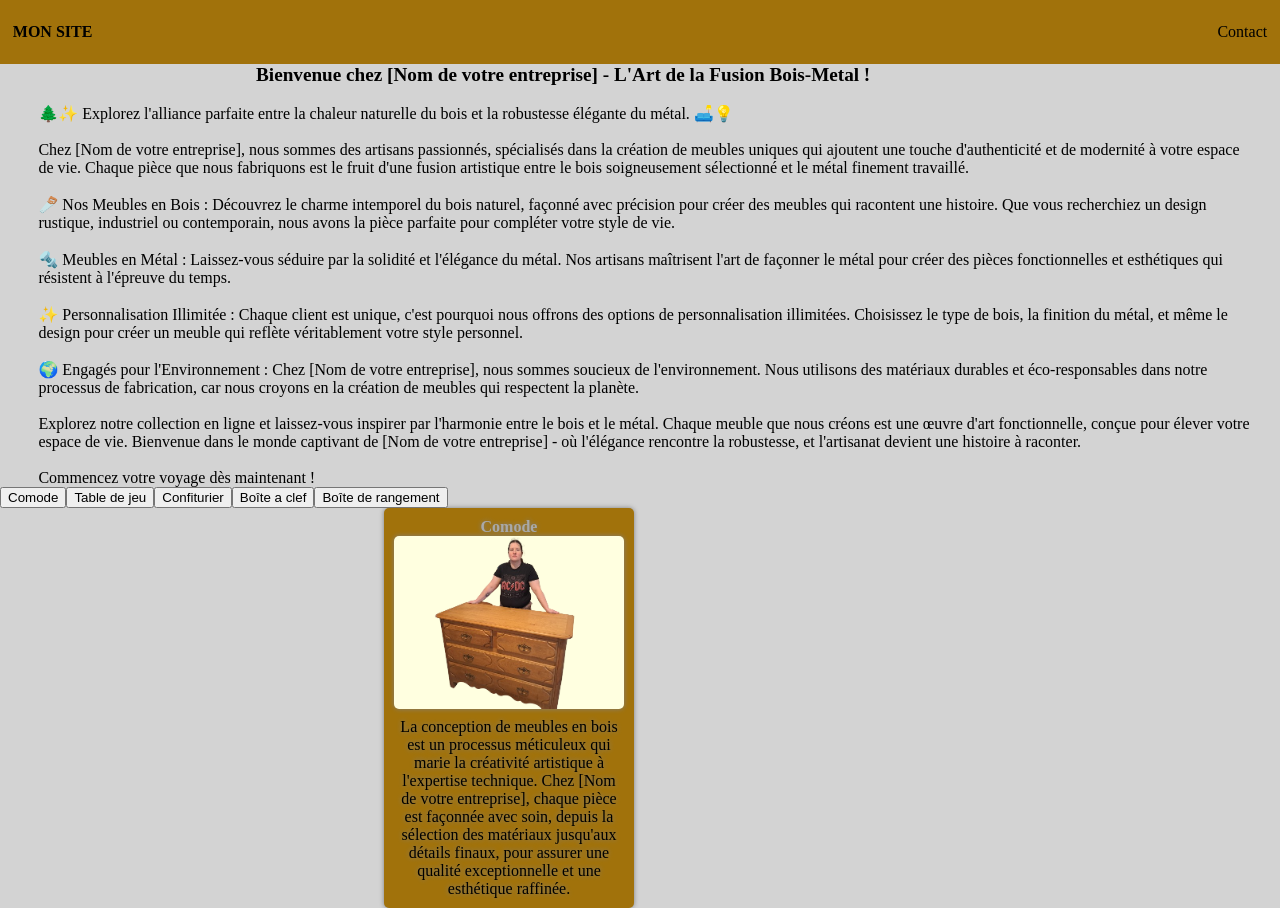
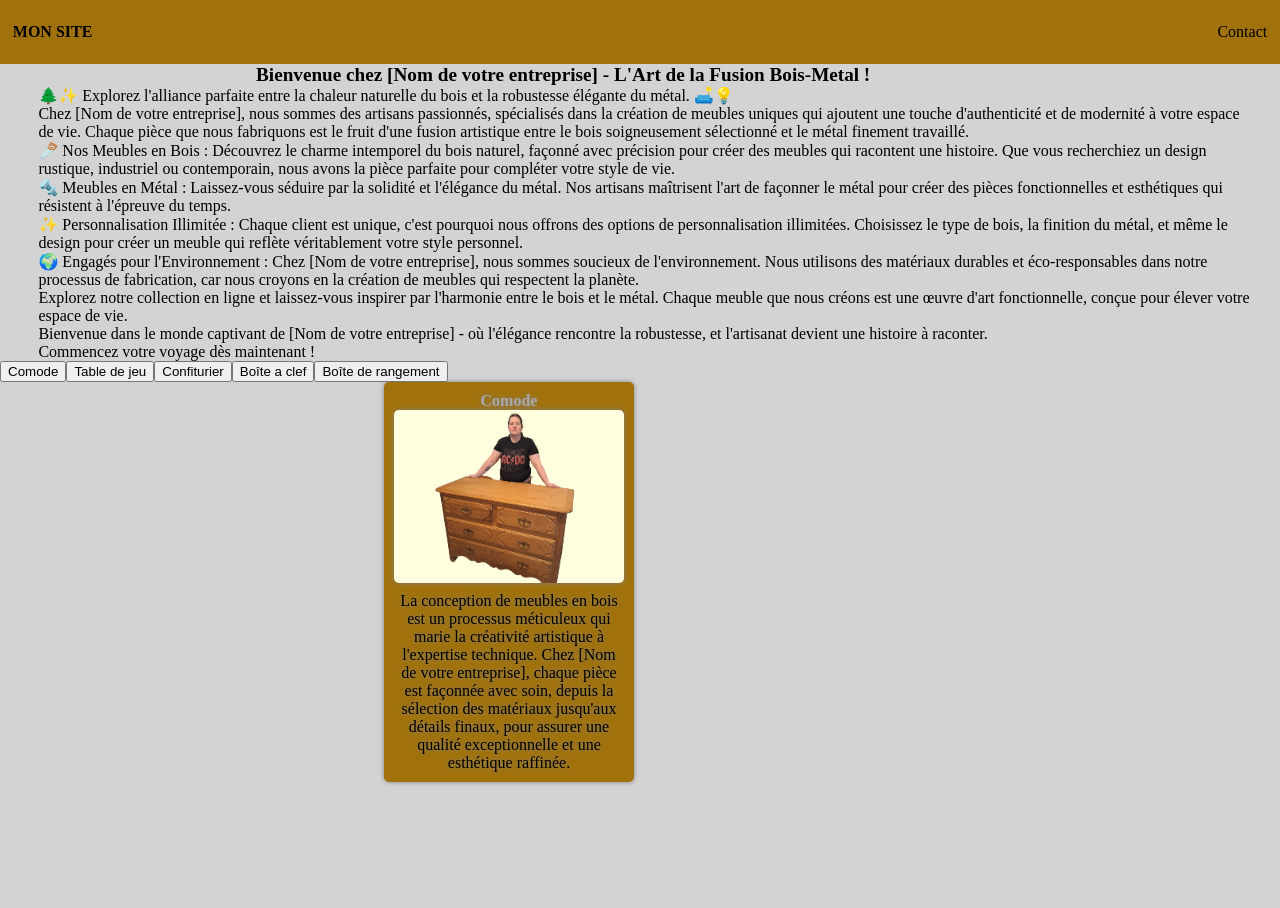
Before and after one commit to Romlion/MySite, a React (Vite) app: page / in a window 1280 px wide. After the commit the page ends 800 px from the top, so only its background shows below. Built offline with nearby package versions, Linux system fonts and the light colour scheme.

Commit message:
modified

```diff
--- a/src/components/HomePage/Home.jsx
+++ b/src/components/HomePage/Home.jsx
@@ -4,19 +4,19 @@ import "./Home.css";
 const Home = () => {
     return (
         <>
-        <h1>Bienvenue chez [Nom de votre entreprise] - L'Art de la Fusion Bois-Metal !</h1><br />
-        <p>🌲✨ Explorez l'alliance parfaite entre la chaleur naturelle du bois et la robustesse élégante du métal. 🛋️💡</p><br />
+        <h1>Bienvenue chez [Nom de votre entreprise] - L'Art de la Fusion Bois-Metal ! </h1>
+        <p>🌲✨ Explorez l'alliance parfaite entre la chaleur naturelle du bois et la robustesse élégante du métal. 🛋️💡<br />
 
-<p>Chez [Nom de votre entreprise], nous sommes des artisans passionnés, spécialisés dans la création de meubles uniques qui ajoutent une touche d'authenticité et de modernité à votre espace de vie.
-Chaque pièce que nous fabriquons est le fruit d'une fusion artistique entre le bois soigneusement sélectionné et le métal finement travaillé.</p><br />
-<p>🪚 Nos Meubles en Bois : Découvrez le charme intemporel du bois naturel, façonné avec précision pour créer des meubles qui racontent une histoire. Que vous recherchiez un design rustique, industriel ou contemporain, nous avons la pièce parfaite pour compléter votre style de vie.</p><br />
-<p>🔩 Meubles en Métal : Laissez-vous séduire par la solidité et l'élégance du métal. Nos artisans maîtrisent l'art de façonner le métal pour créer des pièces fonctionnelles et esthétiques qui résistent à l'épreuve du temps.</p><br />
-<p>✨ Personnalisation Illimitée : Chaque client est unique, c'est pourquoi nous offrons des options de personnalisation illimitées. Choisissez le type de bois, la finition du métal, et même le design pour créer un meuble qui reflète véritablement votre style personnel.</p><br />
-<p>🌍 Engagés pour l'Environnement : Chez [Nom de votre entreprise], nous sommes soucieux de l'environnement. Nous utilisons des matériaux durables et éco-responsables dans notre processus de fabrication, car nous croyons en la création de meubles qui respectent la planète.</p><br />
+Chez [Nom de votre entreprise], nous sommes des artisans passionnés, spécialisés dans la création de meubles uniques qui ajoutent une touche d'authenticité et de modernité à votre espace de vie.
+Chaque pièce que nous fabriquons est le fruit d'une fusion artistique entre le bois soigneusement sélectionné et le métal finement travaillé. <br />
+🪚 Nos Meubles en Bois : Découvrez le charme intemporel du bois naturel, façonné avec précision pour créer des meubles qui racontent une histoire. Que vous recherchiez un design rustique, industriel ou contemporain, nous avons la pièce parfaite pour compléter votre style de vie. <br />
+🔩 Meubles en Métal : Laissez-vous séduire par la solidité et l'élégance du métal. Nos artisans maîtrisent l'art de façonner le métal pour créer des pièces fonctionnelles et esthétiques qui résistent à l'épreuve du temps. <br />
+✨ Personnalisation Illimitée : Chaque client est unique, c'est pourquoi nous offrons des options de personnalisation illimitées. Choisissez le type de bois, la finition du métal, et même le design pour créer un meuble qui reflète véritablement votre style personnel. <br />
+🌍 Engagés pour l'Environnement : Chez [Nom de votre entreprise], nous sommes soucieux de l'environnement. Nous utilisons des matériaux durables et éco-responsables dans notre processus de fabrication, car nous croyons en la création de meubles qui respectent la planète. <br />
 
-<p>Explorez notre collection en ligne et laissez-vous inspirer par l'harmonie entre le bois et le métal. Chaque meuble que nous créons est une œuvre d'art fonctionnelle, conçue pour élever votre espace de vie.
-Bienvenue dans le monde captivant de [Nom de votre entreprise] - où l'élégance rencontre la robustesse, et l'artisanat devient une histoire à raconter.</p><br />
-<p>Commencez votre voyage dès maintenant !</p>
+Explorez notre collection en ligne et laissez-vous inspirer par l'harmonie entre le bois et le métal. Chaque meuble que nous créons est une œuvre d'art fonctionnelle, conçue pour élever votre espace de vie. <br />
+Bienvenue dans le monde captivant de [Nom de votre entreprise] - où l'élégance rencontre la robustesse, et l'artisanat devient une histoire à raconter. <br />
+Commencez votre voyage dès maintenant !</p>
         </>
     )
 }
```
Also changed, not shown: 1 other file (tests, documents, lock files or other folders).
